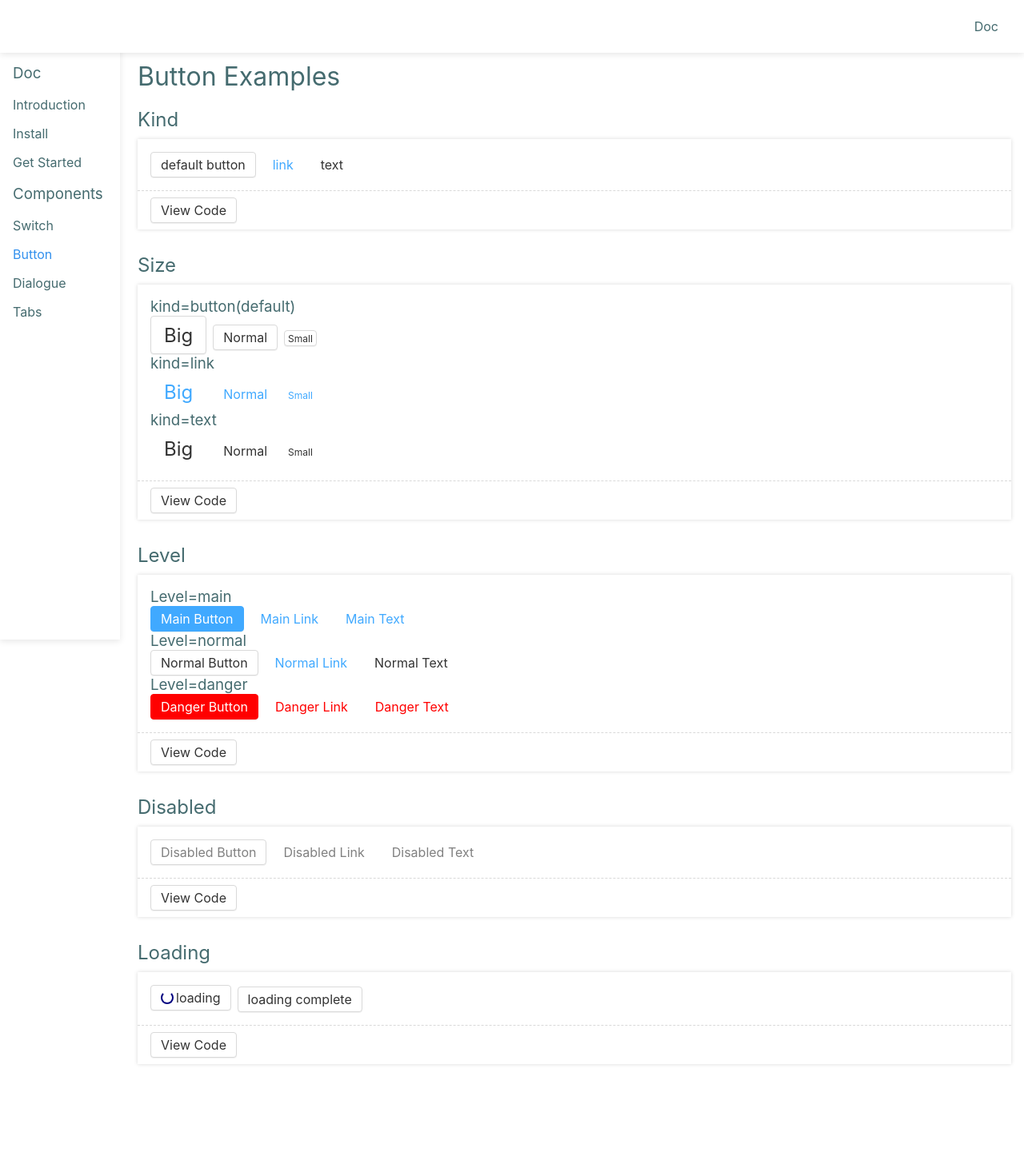
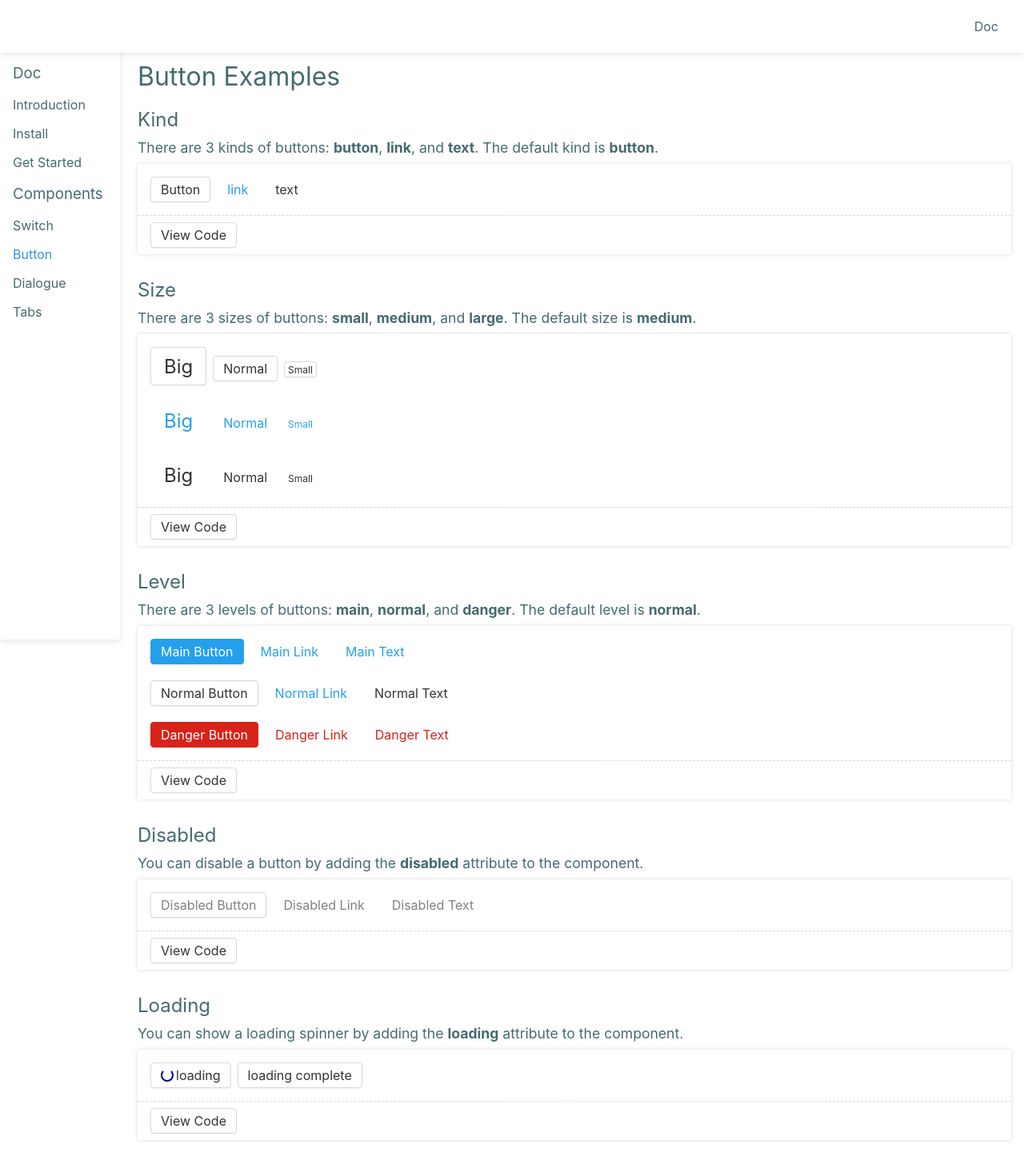
Before and after one commit to Towski0804/FlitUI, a Vue app: page /doc/button in a window 1280 px wide. Shown: the top 1466 px of the page at 80% size. Before the commit the page ends 1377 px from the top, so only its background shows below. Built offline with nearby package versions, Linux system fonts and the light colour scheme; a small style sheet from the web is missing.

Commit message:
1. Demo component now accepts a extra attribute of description. 2. Add using guidance in Button demonstration page.

```diff
--- a/src/components/ButtonDemos/ButtonDemo1.vue
+++ b/src/components/ButtonDemos/ButtonDemo1.vue
@@ -1,6 +1,6 @@
 <template>
   <div>
-    <Button kind="button">default button</Button>
+    <Button>Button</Button>
     <Button kind="link">link</Button>
     <Button kind="text">text</Button>
   </div>
--- a/src/components/ButtonDemos/ButtonDemo2.vue
+++ b/src/components/ButtonDemos/ButtonDemo2.vue
@@ -1,18 +1,15 @@
 <template>
   <div>
-    <h3>kind=button(default)</h3>
     <Button size="big">Big</Button>
     <Button>Normal</Button>
     <Button size="small">Small</Button>
   </div>
   <div>
-    <h3>kind=link</h3>
     <Button kind="link" size="big">Big</Button>
     <Button kind="link">Normal</Button>
     <Button size="small" kind="link">Small</Button>
   </div>
   <div>
-    <h3>kind=text</h3>
     <Button size="big" kind="text">Big</Button>
     <Button kind="text">Normal</Button>
     <Button size="small" kind="text">Small</Button>
@@ -25,3 +22,14 @@ export default {
   components: { Button }
 }
 </script>
+
+<style lang="scss" scoped>
+div {
+  display: flex;
+  align-items: baseline;
+  margin-bottom: 20px;
+}
+div:last-of-type {
+  margin-bottom: 0;
+}
+</style>
--- a/src/components/ButtonDemos/ButtonDemo3.vue
+++ b/src/components/ButtonDemos/ButtonDemo3.vue
@@ -1,23 +1,18 @@
 <template>
   <div>
-    <div>
-      <h3>Level=main</h3>
     <Button level="main">Main Button</Button>
     <Button kind="link" level="main">Main Link</Button>
     <Button kind="text" level="main">Main Text</Button>
   </div>
   <div>
-      <h3>Level=normal</h3>
     <Button>Normal Button</Button>
     <Button kind="link">Normal Link</Button>
     <Button kind="text">Normal Text</Button>
   </div>
   <div>
-      <h3>Level=danger</h3>
     <Button level="danger">Danger Button</Button>
     <Button kind="link" level="danger">Danger Link</Button>
     <Button kind="text" level="danger">Danger Text</Button>
-    </div>
   </div>
 </template>
 
@@ -27,3 +22,14 @@ export default {
   components: { Button }
 }
 </script>
+
+<style lang="scss" scoped>
+div {
+  display: flex;
+  align-items: baseline;
+  margin-bottom: 20px;
+}
+div:last-of-type {
+  margin-bottom: 0;
+}
+</style>
--- a/src/components/ButtonDemos/ButtonDemo4.vue
+++ b/src/components/ButtonDemos/ButtonDemo4.vue
@@ -12,3 +12,14 @@ export default {
   components: { Button }
 }
 </script>
+
+<style lang="scss" scoped>
+div {
+  display: flex;
+  align-items: baseline;
+  margin-bottom: 20px;
+}
+div:last-of-type {
+  margin-bottom: 0;
+}
+</style>
--- a/src/components/ButtonDemos/ButtonDemo5.vue
+++ b/src/components/ButtonDemos/ButtonDemo5.vue
@@ -11,3 +11,14 @@ export default {
   components: { Button }
 }
 </script>
+
+<style lang="scss" scoped>
+div {
+  display: flex;
+  align-items: flex-end;
+  margin-bottom: 20px;
+}
+div:last-of-type {
+  margin-bottom: 0;
+}
+</style>
--- a/src/components/ButtonPage.vue
+++ b/src/components/ButtonPage.vue
@@ -1,15 +1,32 @@
 <template>
   <h1>Button Examples</h1>
-  <Demo title="Kind" :component="ButtonDemo1" :rawCode="ButtonDemo1Raw"></Demo>
-  <Demo title="Size" :component="ButtonDemo2" :rawCode="ButtonDemo2Raw"></Demo>
-  <Demo title="Level" :component="ButtonDemo3" :rawCode="ButtonDemo3Raw"></Demo>
+  <Demo
+    title="Kind"
+    description="There are 3 kinds of buttons: <strong>button</strong>, <strong>link</strong>, and <strong>text</strong>. The default kind is <strong>button</strong>."
+    :component="ButtonDemo1"
+    :rawCode="ButtonDemo1Raw"
+  ></Demo>
+  <Demo
+    title="Size"
+    description="There are 3 sizes of buttons: <strong>small</strong>, <strong>medium</strong>, and <strong>large</strong>. The default size is <strong>medium</strong>."
+    :component="ButtonDemo2"
+    :rawCode="ButtonDemo2Raw"
+  ></Demo>
+  <Demo
+    title="Level"
+    description="There are 3 levels of buttons: <strong>main</strong>, <strong>normal</strong>, and <strong>danger</strong>. The default level is <strong>normal</strong>."
+    :component="ButtonDemo3"
+    :rawCode="ButtonDemo3Raw"
+  ></Demo>
   <Demo
     title="Disabled"
+    description="You can disable a button by adding the <strong>disabled</strong> attribute to the component."
     :component="ButtonDemo4"
     :rawCode="ButtonDemo4Raw"
   ></Demo>
   <Demo
     title="Loading"
+    description="You can show a loading spinner by adding the <strong>loading</strong> attribute to the component."
     :component="ButtonDemo5"
     :rawCode="ButtonDemo5Raw"
   ></Demo>
--- a/src/components/Demo.vue
+++ b/src/components/Demo.vue
@@ -1,6 +1,6 @@
 <template>
   <h2>{{ title }}</h2>
-  <h3>{{ description }}</h3>
+  <div class="description" v-html="description"></div>
   <div class="demo">
     <div class="demo-component">
       <component :is="component"></component>
@@ -74,6 +74,10 @@ export default {
 
 <style lang="scss" scoped>
 $border-color: #d9d9d9;
+.description {
+  margin: 10px 0;
+  font-size: 1.1em;
+}
 .demo {
   max-width: 92vw;
   margin: 10px auto 30px;
--- a/src/components/SwitchPage.vue
+++ b/src/components/SwitchPage.vue
@@ -2,11 +2,15 @@
   <h1>Switch Examples</h1>
   <Demo
     title="Basic Usage"
+    description="
+    <p>Simply import the component and bind a <strong>ref</strong> object of type boolean to the <strong>v-model</strong> directive.
+    </p>"
     :component="SwitchDemo1"
     :raw-code="SwitchDemo1Raw"
   ></Demo>
   <Demo
     title="Disabled"
+    description="You can disable the switch by simply adding the <strong>disabled</strong> attribute to the component."
     :component="SwitchDemo2"
     :raw-code="SwitchDemo2Raw"
   ></Demo>
--- a/src/lib/Button.vue
+++ b/src/lib/Button.vue
@@ -15,7 +15,7 @@ export default {
     },
     size: {
       type: String,
-      default: 'normal'
+      default: 'medium'
     },
     level: {
       type: String,
@@ -50,8 +50,8 @@ export default {
 $h: 32px;
 $border-color: #d9d9d9;
 $color: #333;
-$blue: #40a9ff;
-$red: red;
+$blue: #24a0ed;
+$red: #d7231a;
 $radius: 4px;
 $grey: grey;
 .flit-button {
```
Lines whose indentation alone changed are shown as unchanged.
